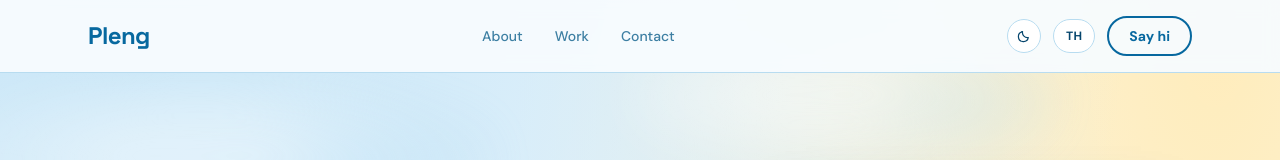
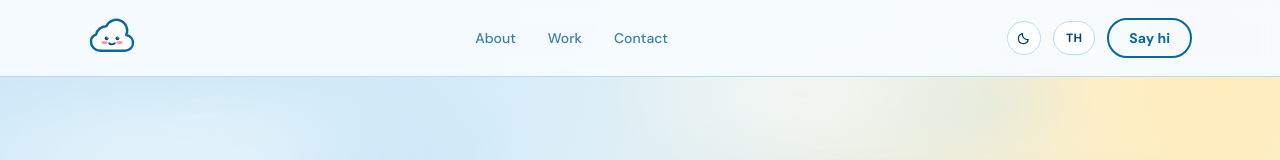
Before and after one commit to pparnfaa/parnfa-portfolio, a React (Vite) app: page / in a window 1280 px wide. Shown: the top 160 px of the page. Built offline with nearby package versions, Linux system fonts and the light colour scheme.

Commit message:
💄 change icon in navbar

```diff
--- a/src/components/Icons.tsx
+++ b/src/components/Icons.tsx
@@ -61,6 +61,35 @@ export function CloudIcon({ className }: IconProps) {
         strokeWidth="1.8"
         strokeLinecap="round"
         strokeLinejoin="round"
+      />
+    </svg>
+  );
+}
+
+export function CuteCloudIcon({ className }: IconProps) {
+  return (
+    <svg className={className} viewBox="0 0 32 28" fill="none" aria-hidden>
+      <path
+        d="M8.2 22.5h16.4c3.1 0 5.4-2.4 5.4-5.2 0-2.6-1.9-4.8-4.5-5.3A7.2 7.2 0 0 0 12.2 6.2c-3.4 0-6.2 2.4-6.9 5.6A4.8 4.8 0 0 0 2 16.5c0 3.3 2.8 6 6.2 6Z"
+        fill="#ffffff"
+        stroke="currentColor"
+        strokeWidth="1.6"
+        strokeLinejoin="round"
+      />
+      {/* blush */}
+      <ellipse cx="11" cy="17" rx="2" ry="1.2" fill="#ff8fab" opacity="0.9" />
+      <ellipse cx="21" cy="17" rx="2" ry="1.2" fill="#ff8fab" opacity="0.9" />
+      {/* eyes */}
+      <circle cx="12.4" cy="14.2" r="1.25" fill="#06466d" />
+      <circle cx="19.6" cy="14.2" r="1.25" fill="#06466d" />
+      <circle cx="12.8" cy="13.85" r="0.4" fill="white" />
+      <circle cx="20" cy="13.85" r="0.4" fill="white" />
+      {/* smile */}
+      <path
+        d="M14.1 17.5c.75 1 3 1 3.8 0"
+        stroke="#06466d"
+        strokeWidth="1.25"
+        strokeLinecap="round"
       />
     </svg>
   );
--- a/src/components/Navbar.tsx
+++ b/src/components/Navbar.tsx
@@ -1,6 +1,6 @@
 import { useLanguage } from "../i18n/LanguageContext";
 import { useTheme } from "../theme/ThemeContext";
-import { MoonIcon, SunIcon } from "./Icons";
+import { CuteCloudIcon, MoonIcon, SunIcon } from "./Icons";
 
 export function Navbar() {
   const { t, locale, toggleLocale } = useLanguage();
@@ -11,9 +11,10 @@ export function Navbar() {
       <div className="mx-auto flex max-w-6xl items-center justify-between px-6 py-4">
         <a
           href="#top"
-          className="font-display text-2xl font-bold tracking-tight text-sky-deep transition-opacity hover:opacity-80"
+          aria-label="Pleng"
+          className="inline-flex text-sky-deep transition-opacity hover:opacity-80"
         >
-          Pleng
+          <CuteCloudIcon className="h-11 w-12" />
         </a>
 
         <nav className="hidden items-center gap-8 text-sm font-medium md:flex">
```
